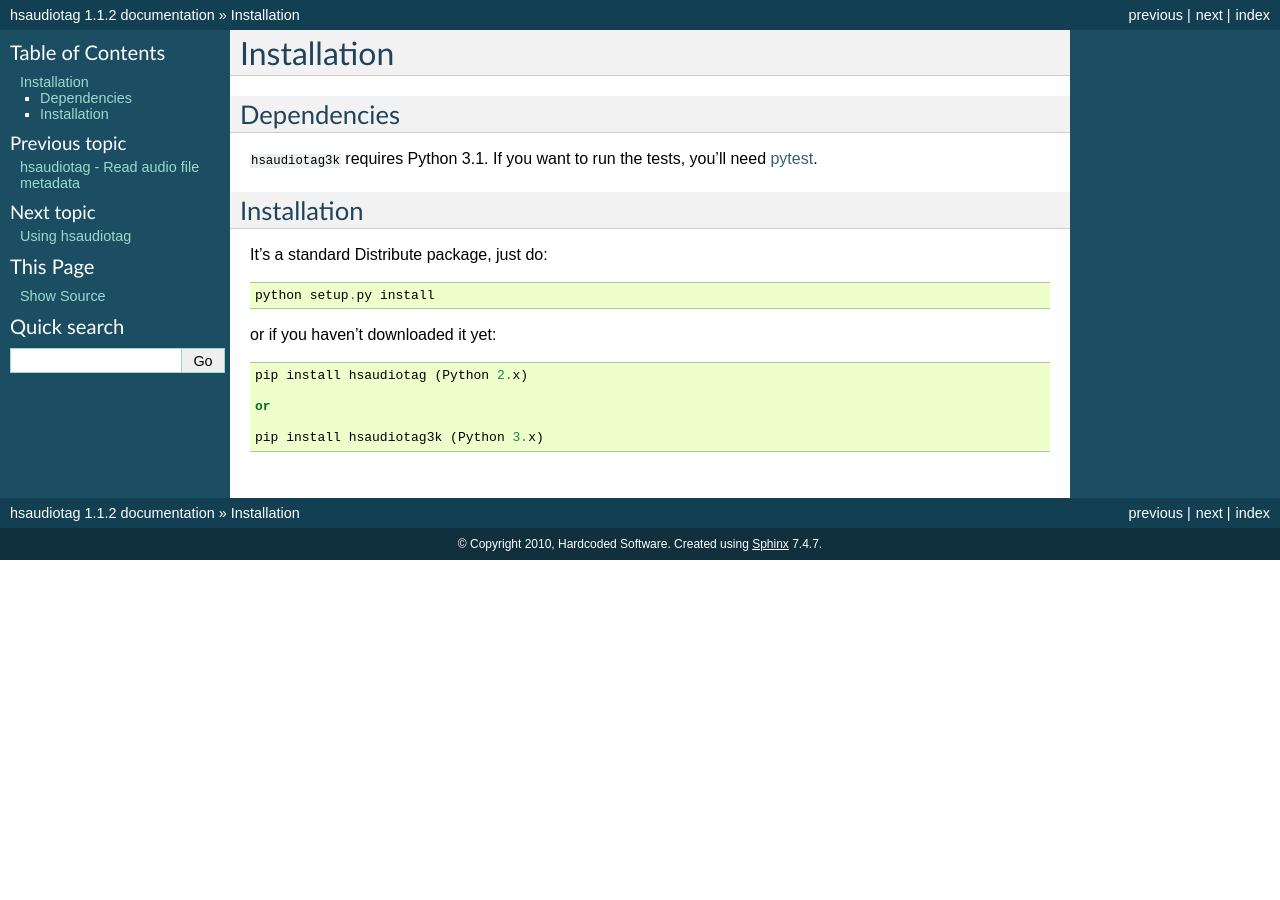
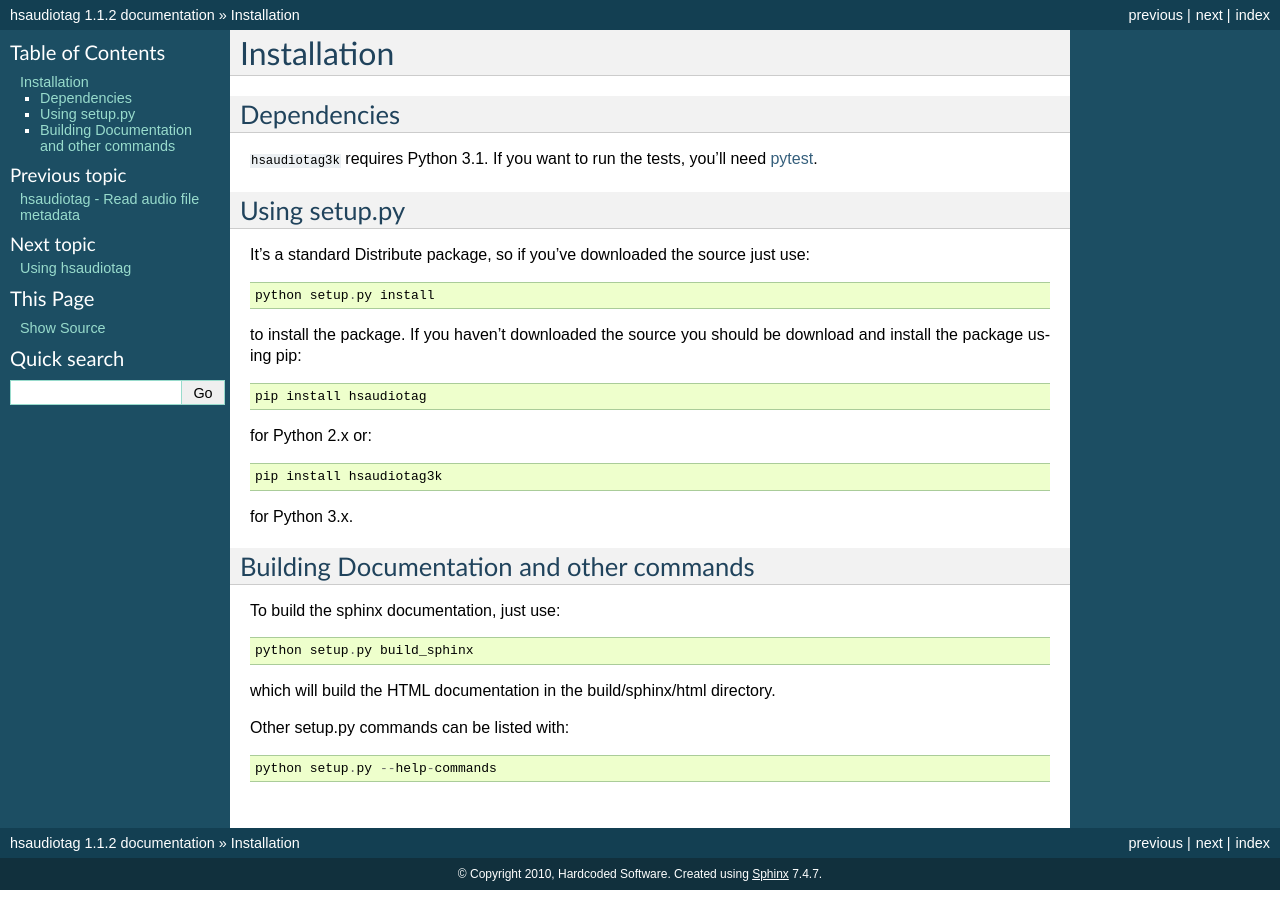
Before and after one commit to chrrrisw/hsaudiotag, a Sphinx documentation site: the page built from docs/install.rst, in a window 1280 px wide. Built offline with Sphinx 7.4.7, drawn with Linux system fonts in a browser that asks for light colours.

Commit message:
Updated install.rst for python3 package.

```diff
--- a/docs/install.rst
+++ b/docs/install.rst
@@ -7,17 +7,32 @@ Dependencies
 
 ``hsaudiotag3k`` requires Python 3.1. If you want to run the tests, you'll need `pytest <http://pytest.org/>`_.
 
-Installation
-============
+Using setup.py
+==============
 
-It's a standard Distribute package, just do::
+It's a standard Distribute package, so if you've downloaded the source just use::
 
     python setup.py install
 
-or if you haven't downloaded it yet::
+to install the package. If you haven't downloaded the source you should be download and install the package using pip::
 
-    pip install hsaudiotag (Python 2.x)
+    pip install hsaudiotag
 
-    or
+for Python 2.x or::
 
-    pip install hsaudiotag3k (Python 3.x)
+    pip install hsaudiotag3k
+
+for Python 3.x.
+
+Building Documentation and other commands
+=========================================
+
+To build the sphinx documentation, just use::
+
+    python setup.py build_sphinx
+
+which will build the HTML documentation in the build/sphinx/html directory.
+
+Other setup.py commands can be listed with::
+
+    python setup.py --help-commands
```
